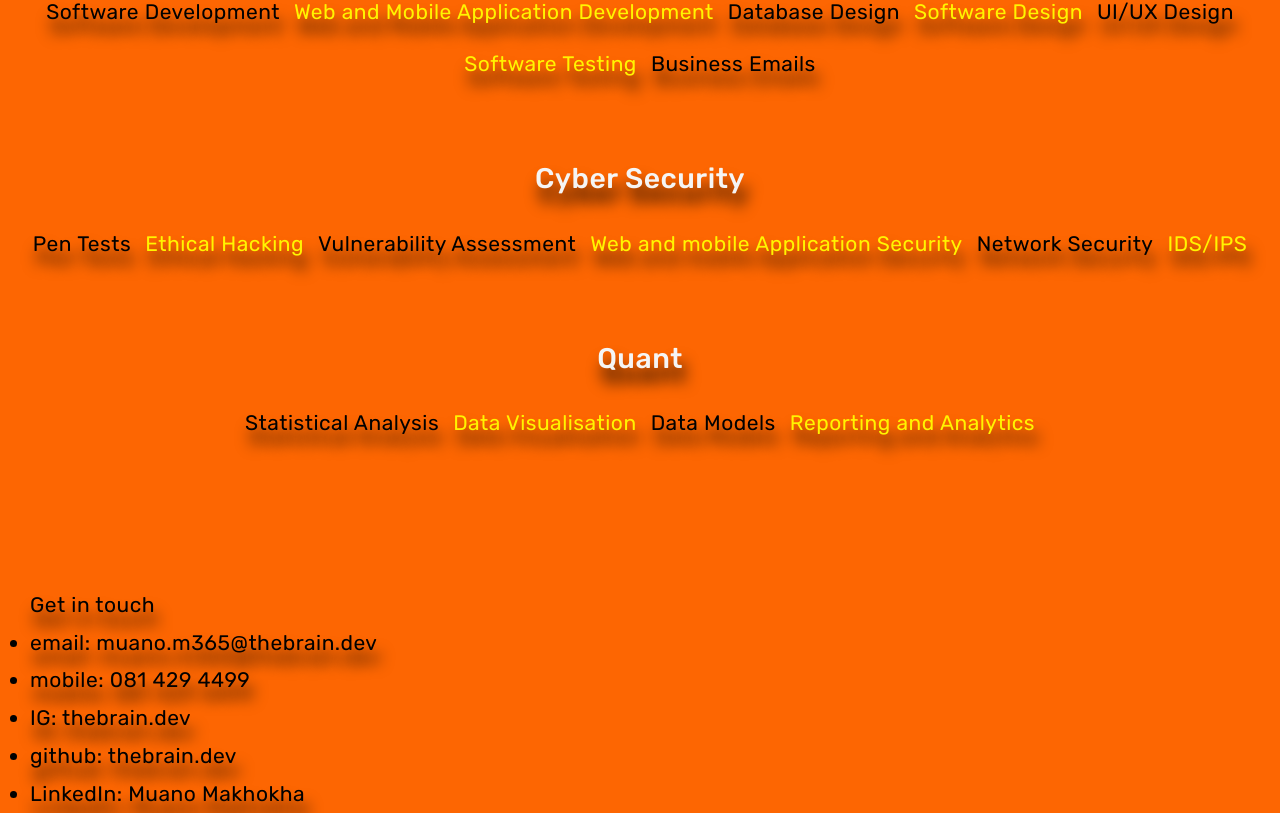
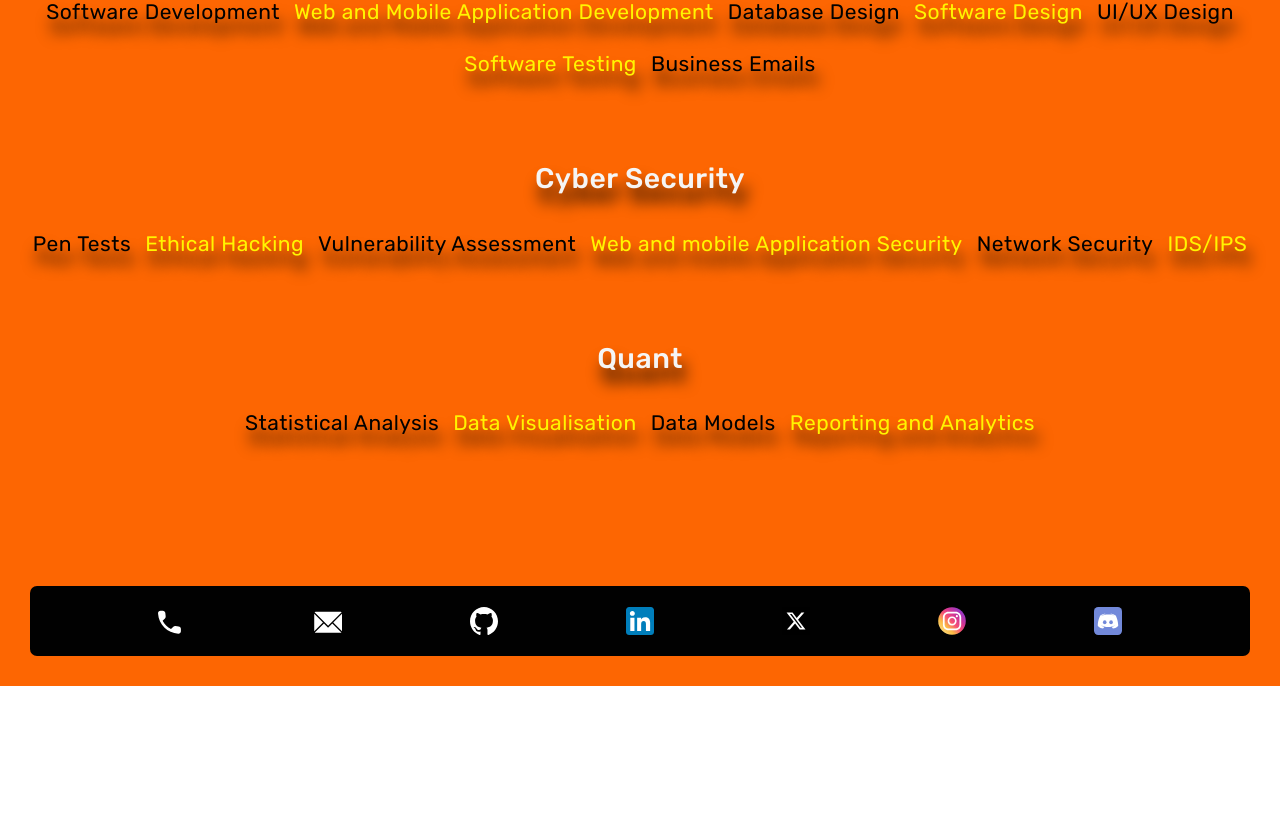
Before and after one commit to thebrain365/the-brain-website, a React (Create React App) app: page / in a window 1280 px wide. Shown: the part 2637-3450 px from the top of the page. After the commit the page ends 3323 px from the top, so only its background shows below. Built offline with nearby package versions, Linux system fonts and the light colour scheme; no server answers.

Commit message:
Finished the blog page, styled the footer

```diff
--- a/src/assets/styles/components/footer.scss
+++ b/src/assets/styles/components/footer.scss
@@ -0,0 +1,18 @@
+footer {
+   height: 100px;
+}
+
+#footer {
+   display: flex;
+   justify-content: space-evenly;
+   align-items: center;
+   width: 100%;
+   height: 70px;
+   border-radius: $xl-border-radius;
+   background: rgba($dark, $alpha: 1);
+
+   .welcome-contact-div-icons {
+      width: auto;
+      height: 40%;
+   }
+}
--- a/src/assets/styles/index.scss
+++ b/src/assets/styles/index.scss
@@ -10,6 +10,7 @@
 @import './components/app';
 @import './components/navbar';
 @import './components/blog';
+@import './components/footer';
 
 @import './pages/home';
 @import './pages/services';
--- a/src/components/Footer/Footer.js
+++ b/src/components/Footer/Footer.js
@@ -1,16 +1,24 @@
 // import './Footer.css'
+import CallSvgIcon from '../../assets/icons/CallSvgIcon';
+import MailSvgIcon from '../../assets/icons/MailSvgIcon';
+import GitHubSvgIcon from '../../assets/icons/GitHubSvgIcon';
+import LinkedInSvgIcon from '../../assets/icons/LinkedInSvgIcon';
+import InstagramSvgIcon from '../../assets/icons/InstagramSvgIcon';
+import TwitterSvgIcon from '../../assets/icons/TwitterSvgIcon';
+import DiscordSvgIcon from '../../assets/icons/DiscordSvgIcon';
 
 const Footer = () => {
    return (
       <footer>
-         <h2>Get in touch</h2>
-         <ul>
-            <li>email: muano.m365@thebrain.dev</li>
-            <li>mobile: 081 429 4499</li>
-            <li>IG: thebrain.dev</li>
-            <li>github: thebrain.dev</li>
-            <li>LinkedIn: Muano Makhokha</li>
-         </ul>
+         <div id='footer'>
+            <CallSvgIcon />
+            <MailSvgIcon />
+            <GitHubSvgIcon />
+            <LinkedInSvgIcon />
+            <TwitterSvgIcon />
+            <InstagramSvgIcon />
+            <DiscordSvgIcon />
+         </div>
       </footer>
    );
 }
--- a/src/index.css
+++ b/src/index.css
@@ -237,6 +237,24 @@
   transform: rotateZ(90deg);
 }
 
+footer {
+  height: 100px;
+}
+
+#footer {
+  display: flex;
+  justify-content: space-evenly;
+  align-items: center;
+  width: 100%;
+  height: 70px;
+  border-radius: 7px;
+  background: #010101;
+}
+#footer .welcome-contact-div-icons {
+  width: auto;
+  height: 40%;
+}
+
 #home {
   display: flex;
   flex-direction: column;
@@ -414,6 +432,8 @@
   padding-top: 119px;
 }
 #blogs-page #toolbar {
+  position: relative;
+  z-index: 1;
   background-color: rgba(255, 0, 0, 0.55);
   height: 50px;
   margin-bottom: 60px;
@@ -443,6 +463,23 @@
 }
 #blogs-page #toolbar svg {
   height: 60%;
+}
+#blogs-page #toolbar #filter-menu {
+  position: absolute;
+  top: 65px;
+  right: 30px;
+  padding: 10px 30px;
+  background-color: aquamarine;
+  text-shadow: none;
+  text-align: center;
+  border-radius: 3px;
+  display: flex;
+  flex-direction: column;
+  gap: 10px;
+}
+#blogs-page #toolbar #filter-menu select {
+  border: none;
+  padding: 5px;
 }
 #blogs-page .blog {
   height: 70svh;
--- a/src/pages/Blogs/Blogs.js
+++ b/src/pages/Blogs/Blogs.js
@@ -1,9 +1,7 @@
 import FilterSvgIcon from "../../assets/icons/FilterSvgIcon";
 import SearchSvgIcon from "../../assets/icons/SearchSvgIcon";
-import useFetch from "../../hooks/useFetch";
 import { Link } from 'react-router-dom';
 import { useQuery, gql } from '@apollo/client';
-
 
 const BLOGS = gql`
 query GetBlogs {
@@ -27,9 +25,22 @@ query GetBlogs {
    }
  }
 `
+const CATEGORIES = gql`
+query GetCategories {
+   categories {
+     data {
+       attributes {
+         category
+       }
+     }
+   }
+ }
+ `
 
 const Blogs = () => {
-   let { data: blogs, loading, error } = useQuery(BLOGS)
+
+   let { data: blogsData } = useQuery(BLOGS)
+   let { data: categories } = useQuery(CATEGORIES)
 
    const whichMonth = givenMonth => {
       const months = ["January", "February", "March", "April", "May", "June", "July", "August", "September", "October", "November", "December"]
@@ -72,13 +83,29 @@ const Blogs = () => {
                <SearchSvgIcon />
                <input type="search" id="search-blog" name="search-blog"/>
                <FilterSvgIcon />
+               {/* <div id="filter-menu">
+                  <select id="filter-by-category">
+                     <option value="all">All</option>
+                     {
+                        categories &&
+
+                        categories.categories.data.map(category => (
+                           <option value={ category.attributes.category } className="category-item">{ category.attributes.category }</option>
+                        ))
+                     }
+                  </select>
+                  <select id="filter-by-time">
+                     <option value='newest'>Newest</option>
+                     <option value='oldest'>Oldest</option>
+                  </select>
+                  <div typeof="button">apply</div>
+               </div> */}
             </div>
          </div>
-         <div id="blogs">
          {
-               blogs &&
+            blogsData &&
 
-               blogs.blogs.data.map(blog => (
+            blogsData.blogs.data.map(blog => (
                <div className='blog-container'>
                   <div className='blog' key={ blog.id }>
                      <h1>{ blogHelper(blog, 'title').length > 35 ? `${blogHelper(blog, 'title').substring(0, 35)}...` : blogHelper(blog, 'title') }</h1>
@@ -113,7 +140,6 @@ const Blogs = () => {
             ))
          }
       </div>
-      </div>
    );
 }
 
```
Also changed, not shown: src/assets/styles/pages/blogs.scss (+27 -0 lines). Lines whose indentation alone changed are shown as unchanged.
